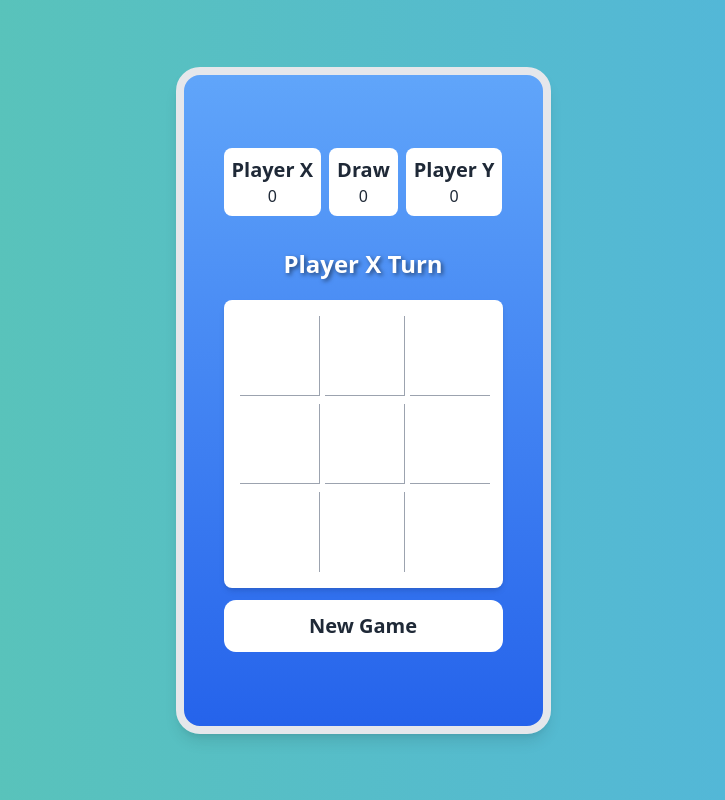
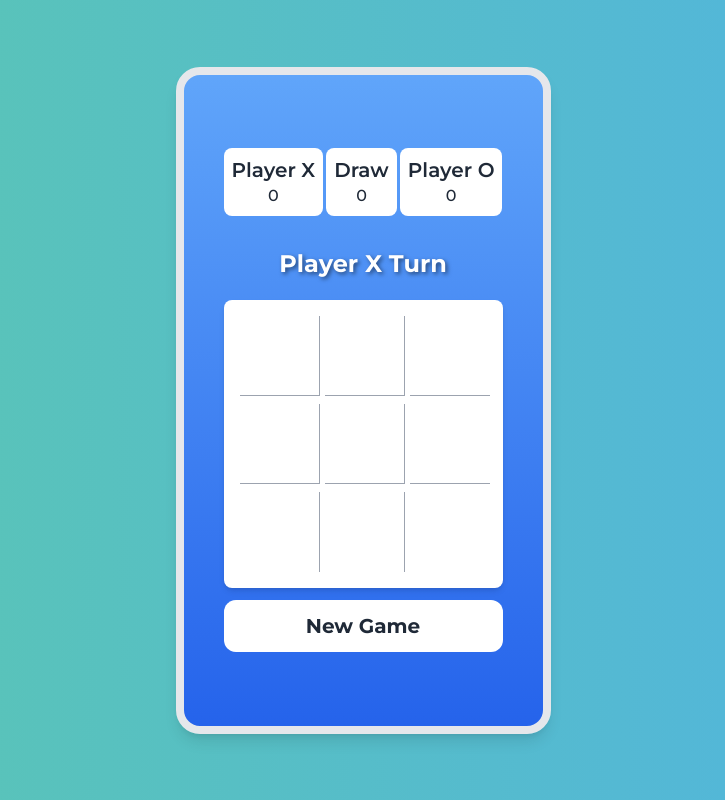
Before and after one commit to RahulKhanSuvo/tic-tac-toe-game, a React (Vite) app: page / in a window 1280 px wide. Shown: the whole page, without its empty margins (277-1002 px from the left). Built offline with nearby package versions, Linux system fonts and the light colour scheme.

Commit message:
Made more beautiful interface

```diff
--- a/index.html
+++ b/index.html
@@ -5,7 +5,16 @@
   <meta charset="UTF-8" />
   <link rel="icon" type="image/svg+xml" href="/tic-tac-toe.png" />
   <meta name="viewport" content="width=device-width, initial-scale=1.0" />
+  <link rel="preconnect" href="https://fonts.googleapis.com">
+  <link rel="preconnect" href="https://fonts.gstatic.com" crossorigin>
+  <link href="https://fonts.googleapis.com/css2?family=Montserrat:ital,wght@0,100..900;1,100..900&display=swap"
+    rel="stylesheet">
   <title>Tic-Tac-Toe</title>
+  <style>
+    body {
+      font-family: "Montserrat", serif;
+    }
+  </style>
 </head>
 
 <body>
--- a/src/App.jsx
+++ b/src/App.jsx
@@ -2,7 +2,7 @@ import Board from "./Board";
 
 function App() {
   return (
-    <div className="flex flex-col items-center justify-center bg-gradient-to-r from-[#5BC7B0] to-[#51B3E2] min-h-screen">
+    <div className="flex flex-col items-center justify-center bg-white md:bg-gradient-to-r from-[#5BC7B0] to-[#51B3E2] min-h-screen">
       <div className="bg-gradient-to-b from-blue-400 to-blue-600 artboard phone-2 border-[8px] shadow-lg rounded-3xl flex justify-center items-center p-4 sm:p-6 md:p-8 lg:p-10 w-full max-w-xs md:max-w-sm lg:max-w-md">
         <Board />
       </div>
--- a/src/Board.jsx
+++ b/src/Board.jsx
@@ -127,7 +127,7 @@ const Board = () => {
       </div>
       <button
         onClick={newGameClick}
-        className="w-full bg-white font-bold mt-3 py-3 text-xl rounded-xl"
+        className="w-full bg-white font-bold mt-3 py-3 text-xl rounded-xl hover:bg-blue-500 hover:text-white hover:scale-105 hover:shadow-xl hover:ring-2 hover:ring-blue-300 transition-all duration-300 ease-out"
       >
         New Game
       </button>
--- a/src/Score.jsx
+++ b/src/Score.jsx
@@ -3,15 +3,15 @@ const Score = ({ xWin, oWin, drawCount }) => {
     <div className="flex mb-8 justify-between text-center">
       <div className="bg-white p-2 rounded-lg">
         <h3 className="text-xl font-semibold">Player X</h3>
-        <span>{xWin}</span>
+        <span className="font-medium">{xWin}</span>
       </div>
       <div className="bg-white p-2 rounded-lg">
         <h3 className="text-xl font-semibold">Draw</h3>
-        <span>{drawCount}</span>
+        <span className="font-medium">{drawCount}</span>
       </div>
       <div className="bg-white p-2 rounded-lg">
-        <h3 className="text-xl font-semibold">Player Y</h3>
-        <span>{oWin}</span>
+        <h3 className="text-xl font-semibold">Player O</h3>
+        <span className="font-medium">{oWin}</span>
       </div>
     </div>
   );
```
